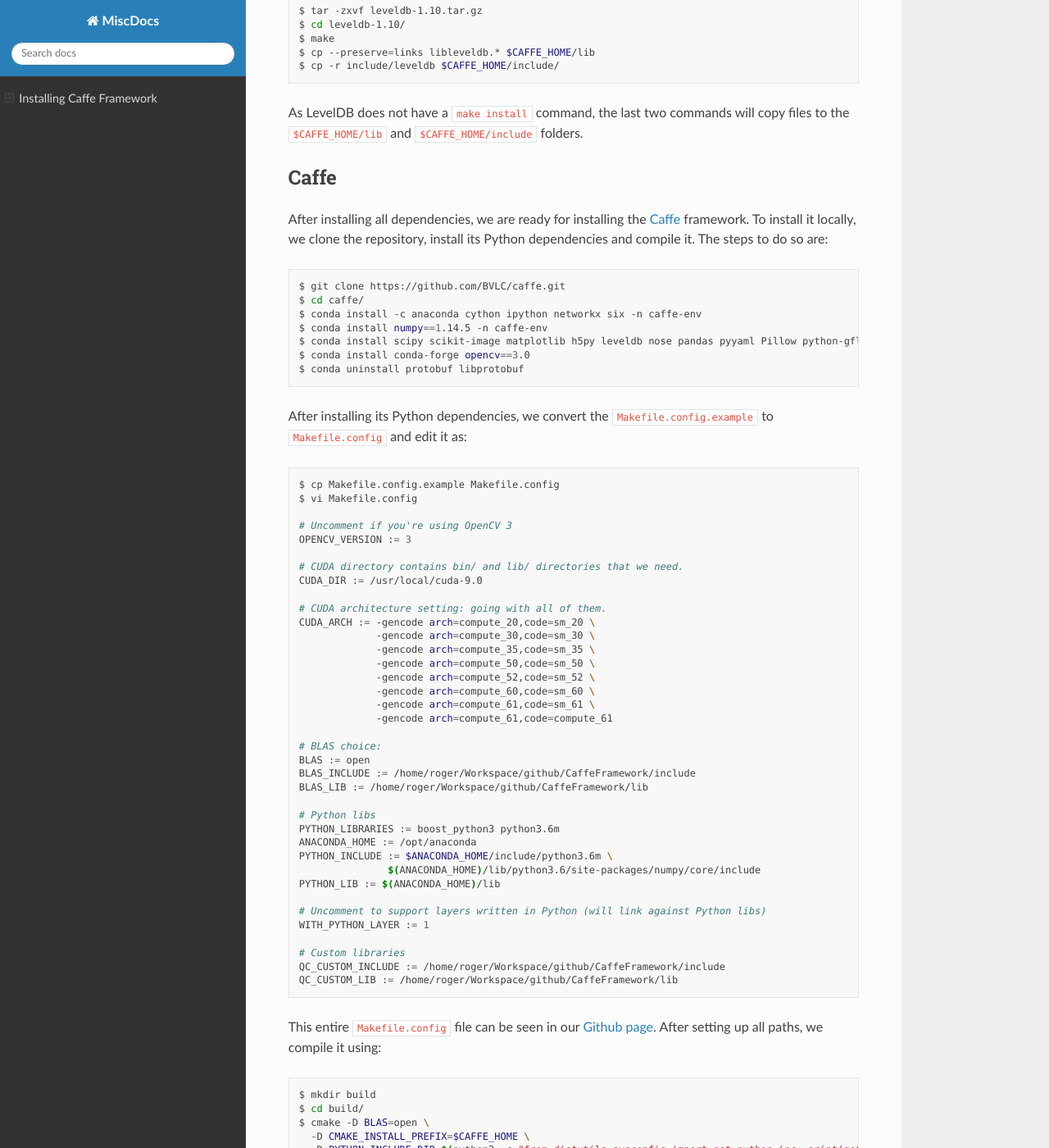
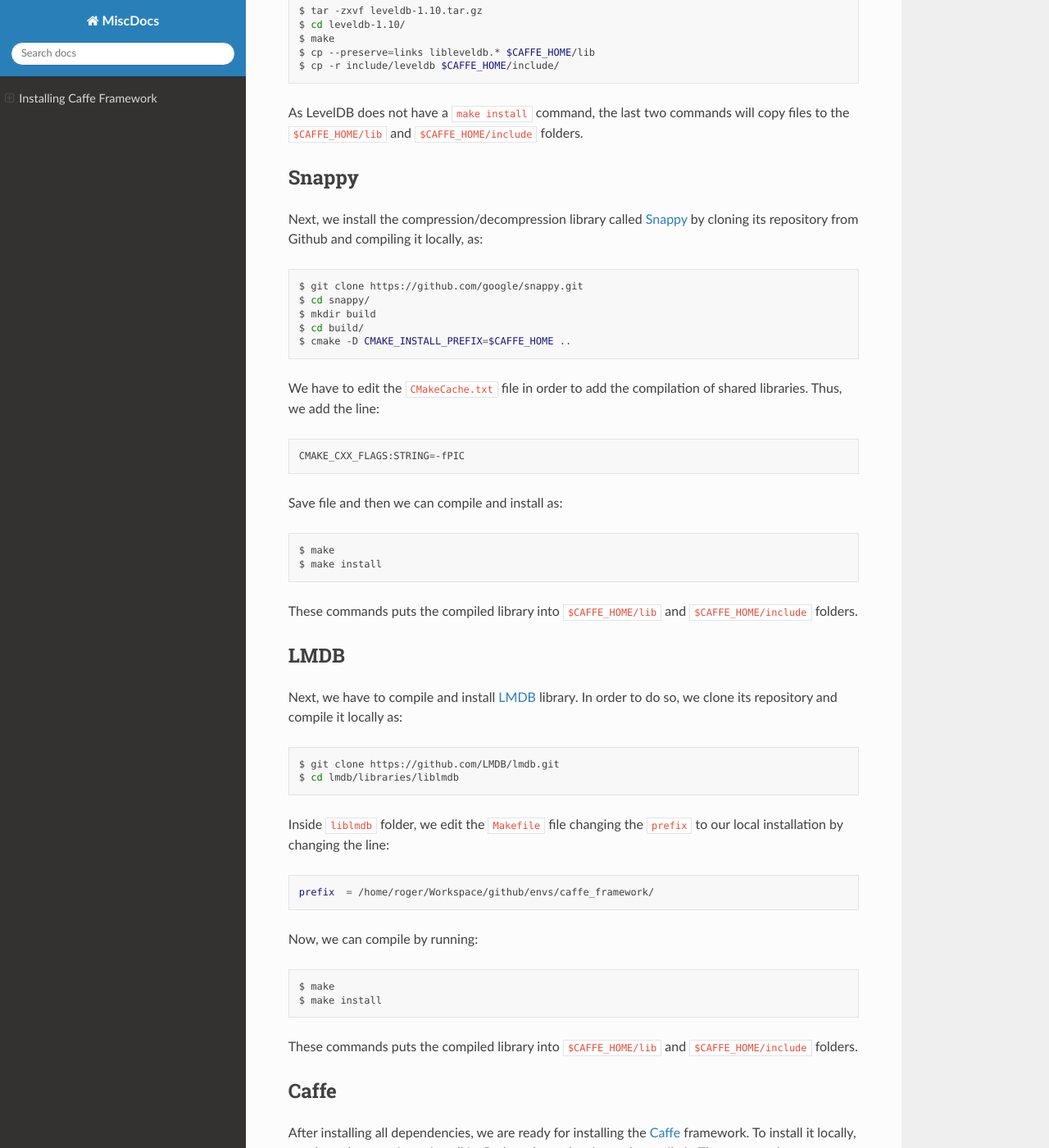
Before and after one commit to rogergranada/MiscDoc, a Sphinx documentation site: the page built from source/caffe/install_cuda8.0.rst, in a window 1280 px wide and 1400 px high, scrolled down 2782 px. Shown: the whole window at 82% size. Built offline with Sphinx 7.4.7 and the Read the Docs theme 2.0.0, drawn with Linux system fonts in a browser that asks for light colours; pages that are not in the unit, such as notebooks, are missing from menus; some of the changed text lies outside the part shown.

Commit message:
Cuda 8.0 install

```diff
--- a/source/caffe/install_cuda8.0.rst
+++ b/source/caffe/install_cuda8.0.rst
@@ -138,6 +138,62 @@
 As LevelDB does not have a ``make install`` command, the last two commands will copy files to the ``$CAFFE_HOME/lib`` and ``$CAFFE_HOME/include`` folders.
 
 
+Snappy
+^^^^^^^
+
+Next, we install the compression/decompression library called `Snappy <https://github.com/google/snappy>`_ by cloning its repository from Github and compiling it locally, as:
+
+.. code-block:: bash
+
+   $ git clone https://github.com/google/snappy.git
+   $ cd snappy/
+   $ mkdir build
+   $ cd build/
+   $ cmake -D CMAKE_INSTALL_PREFIX=$CAFFE_HOME ..
+
+We have to edit the ``CMakeCache.txt`` file in order to add the compilation of shared libraries. Thus, we add the line:
+
+.. code-block:: bash
+
+   CMAKE_CXX_FLAGS:STRING=-fPIC
+
+Save file and then we can compile and install as:
+
+.. code-block:: bash
+
+   $ make
+   $ make install
+
+These commands puts the compiled library into ``$CAFFE_HOME/lib`` and ``$CAFFE_HOME/include`` folders.
+
+LMDB
+^^^^^
+
+Next, we have to compile and install `LMDB <https://github.com/LMDB/lmdb>`_ library. In order to do so, we clone its repository and compile it locally as:
+
+.. code-block:: bash
+
+   $ git clone https://github.com/LMDB/lmdb.git
+   $ cd lmdb/libraries/liblmdb
+
+Inside ``liblmdb`` folder, we edit the ``Makefile`` file changing the ``prefix`` to our local installation by changing the line:
+
+
+.. code-block:: bash
+
+   prefix  = /home/roger/Workspace/github/envs/caffe_framework/
+
+Now, we can compile by running:
+
+.. code-block:: bash
+
+   $ make
+   $ make install
+
+These commands puts the compiled library into ``$CAFFE_HOME/lib`` and ``$CAFFE_HOME/include`` folders.
+
+
+
 Caffe
 ^^^^^^
 
@@ -150,7 +206,7 @@
    $ conda install -c anaconda cython ipython networkx six -n caffe-env
    $ conda install numpy==1.14.5 -n caffe-env
    $ conda install scipy scikit-image matplotlib h5py leveldb nose pandas pyyaml Pillow python-gflags python-dateutil -n caffe-env
-   $ conda install conda-forge opencv==3.0
+   $ conda install -c menpo opencv3 -n caffe-env
    $ conda uninstall protobuf libprotobuf
 
 After installing its Python dependencies, we convert the ``Makefile.config.example`` to ``Makefile.config`` and edit it as:
@@ -160,42 +216,38 @@
    $ cp Makefile.config.example Makefile.config
    $ vi Makefile.config
 
-   # Uncomment if you're using OpenCV 3
+   USE_CUDNN := 1
    OPENCV_VERSION := 3
 
-   # CUDA directory contains bin/ and lib/ directories that we need.
-   CUDA_DIR := /usr/local/cuda-9.0
+   CUDA_DIR := /usr/local/cuda-8.0
+   CUDA_ARCH := -gencode arch=compute_20,code=sm_20 \
+                -gencode arch=compute_20,code=sm_21 \
+                -gencode arch=compute_30,code=sm_30 \
+                -gencode arch=compute_35,code=sm_35 \
+                -gencode arch=compute_50,code=sm_50 \
+                -gencode arch=compute_52,code=sm_52 \
+                -gencode arch=compute_60,code=sm_60
 
-   # CUDA architecture setting: going with all of them.
-   CUDA_ARCH := -gencode arch=compute_20,code=sm_20 \
-		-gencode arch=compute_30,code=sm_30 \
-		-gencode arch=compute_35,code=sm_35 \
-		-gencode arch=compute_50,code=sm_50 \
-		-gencode arch=compute_52,code=sm_52 \
-		-gencode arch=compute_60,code=sm_60 \
-		-gencode arch=compute_61,code=sm_61 \
-		-gencode arch=compute_61,code=compute_61
+   BLAS := open
+   BLAS_INCLUDE := /opt/OpenBLAS/include
+   BLAS_LIB := /opt/OpenBlas/lib
 
-   # BLAS choice:
-   BLAS := open
-   BLAS_INCLUDE := /home/roger/Workspace/github/CaffeFramework/include
-   BLAS_LIB := /home/roger/Workspace/github/CaffeFramework/lib
-
-   # Python libs
-   PYTHON_LIBRARIES := boost_python3 python3.6m
-   ANACONDA_HOME := /opt/anaconda
-   PYTHON_INCLUDE := $ANACONDA_HOME/include/python3.6m \
-                  $(ANACONDA_HOME)/lib/python3.6/site-packages/numpy/core/include
-   PYTHON_LIB := $(ANACONDA_HOME)/lib
-
-   # Uncomment to support layers written in Python (will link against Python libs)
+   ANACONDA_HOME := /opt/anaconda2/envs/drnet-env
+   PYTHON_INCLUDE := $(ANACONDA_HOME)/include \
+                     $(ANACONDA_HOME)/include/python2.7 \
+                     $(ANACONDA_HOME)/lib/python2.7/site-packages/numpy/core/include
+   PYTHON_LIB := /opt/anaconda2/envs/drnet-env/lib
    WITH_PYTHON_LAYER := 1
 
-   # Custom libraries
-   QC_CUSTOM_INCLUDE := /home/roger/Workspace/github/CaffeFramework/include
-   QC_CUSTOM_LIB := /home/roger/Workspace/github/CaffeFramework/lib
+   INCLUDE_DIRS := $(PYTHON_INCLUDE) /home/roger/Workspace/github/envs/caffe_framework/include
+   LIBRARY_DIRS := $(PYTHON_LIB) /home/roger/Workspace/github/envs/caffe_framework/lib
 
-This entire ``Makefile.config`` file can be seen in our `Github page <scripts/Makefile.config>`_. After setting up all paths, we compile it using:
+   BUILD_DIR := build
+   DISTRIBUTE_DIR := distribute
+   TEST_GPUID := 0
+   Q ?= @
+
+This entire ``Makefile8.0.config`` file can be seen in our `Github page <scripts/Makefile.config>`_. After setting up all paths, we compile it using:
 
 .. code-block:: bash
 
```
